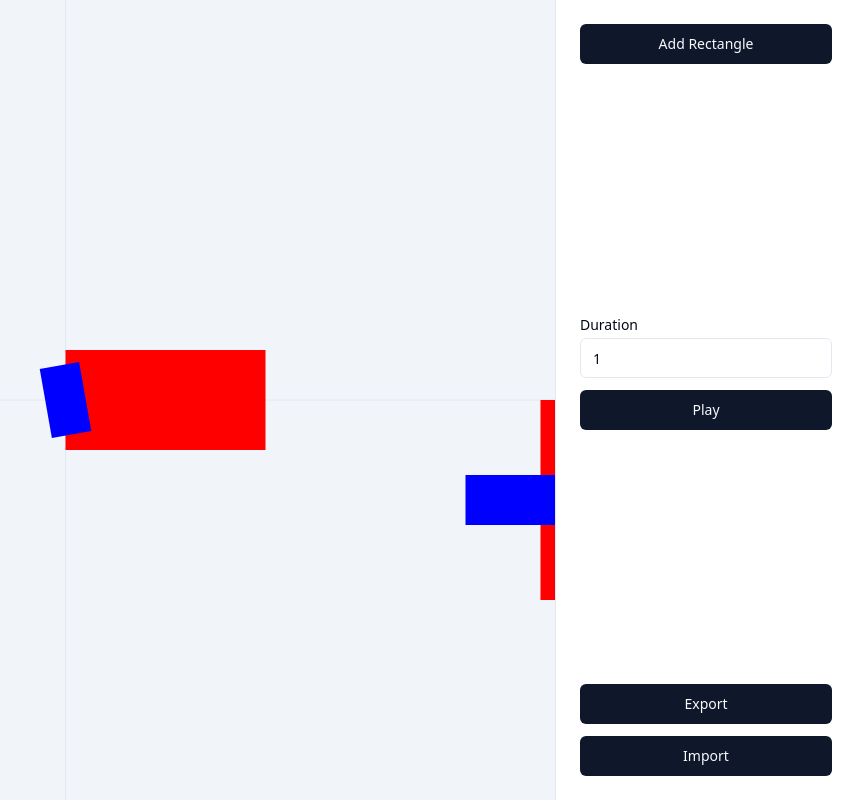
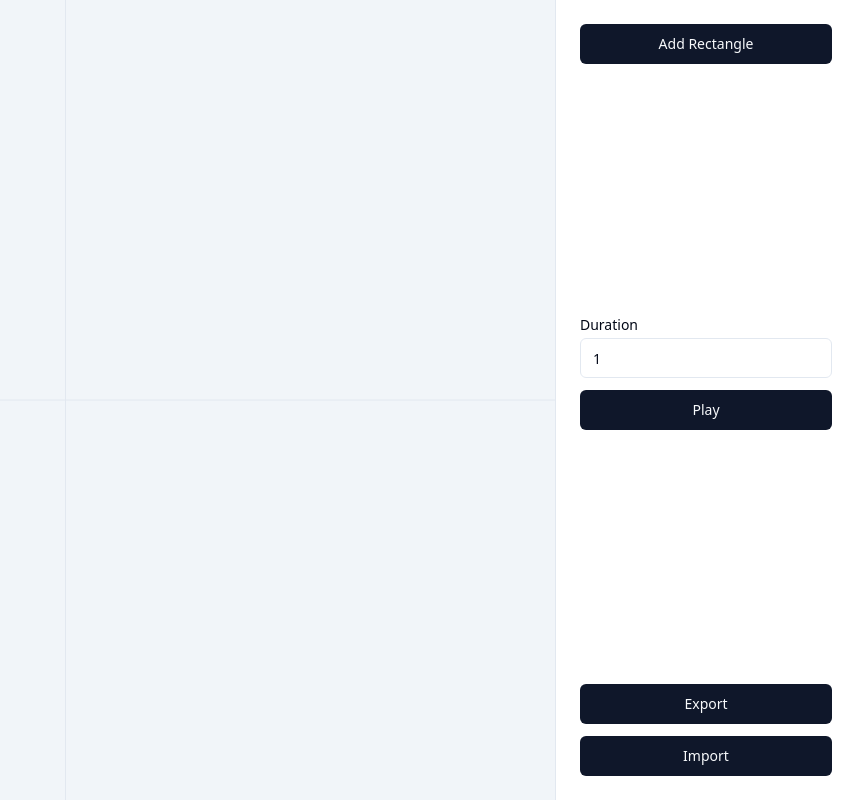
Before and after one commit to floscr/jitter-challenge, a React (Vite) app: page / in a window 1280 px wide. Shown: the whole page, without its empty margins (424-1280 px from the left). Built offline with nearby package versions, Linux system fonts and the light colour scheme.

Commit message:
Remove testing canvas

```diff
--- a/src/components/canvas/Root.tsx
+++ b/src/components/canvas/Root.tsx
@@ -7,7 +7,7 @@ import ControlPanel from "./ControlPanel";
 
 const App: React.FC = () => {
   const [canvasData, setCanvasData] = useState<canvas.Canvas>(
-    canvas.exampleCanvas,
+    canvas.defaultCanvas,
   );
   const [timelineState, setTimelineState] = useState<timeline.Timeline>(
     timeline.init(),
--- a/src/lib/canvas.ts
+++ b/src/lib/canvas.ts
@@ -39,7 +39,7 @@ export const exampleCanvas: Canvas = {
       id: randomUuid(),
       x: 100,
       y: 0,
-      width: 200,
+      width: 100,
       height: 100,
       rotation: 0,
       color: "red",
```
